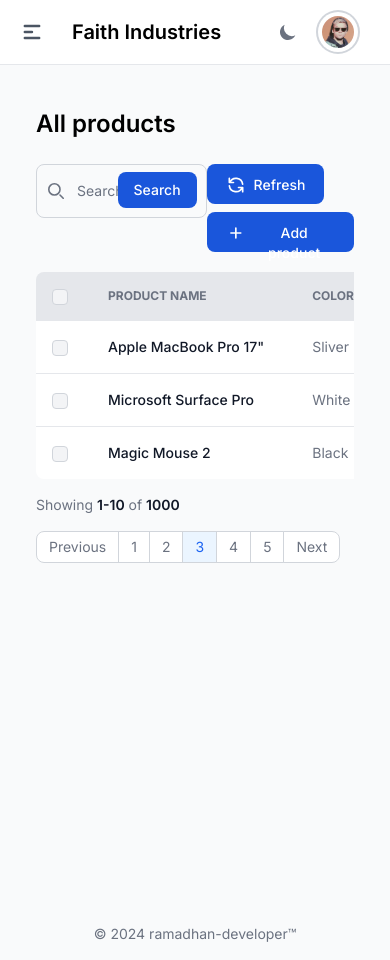
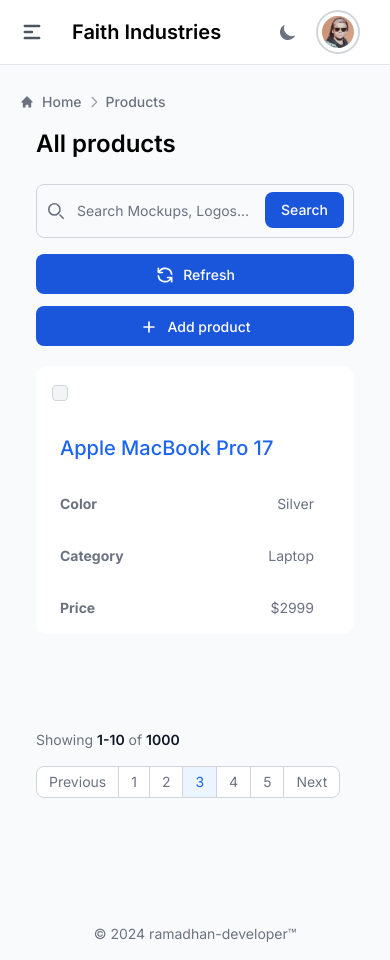
Before and after one commit to MRSA-ID/faith-industries-shop, a Next.js app: page /dashboard/products in a window 390 px wide. Built offline with nearby package versions, Linux system fonts and the light colour scheme.

Commit message:
update add breadcrumb and update responsive table

```diff
--- a/pages/dashboard/products.tsx
+++ b/pages/dashboard/products.tsx
@@ -1,8 +1,9 @@
 import dynamic from 'next/dynamic'
 import type { ReactElement } from 'react'
 import Head from 'next/head'
-import { Button, Checkbox, Table } from 'flowbite-react'
-import { HiOutlinePlusSm, HiOutlineRefresh } from 'react-icons/hi'
+import { Breadcrumb, Button, Checkbox, Table } from 'flowbite-react'
+import { HiHome, HiOutlinePlusSm, HiOutlineRefresh } from 'react-icons/hi'
+import Link from 'next/link'
 // import DashboardLayout from '@/components/dashboard/DashboardLayout'
 const DashboardLayout = dynamic(() => import('@/components/dashboard/DashboardLayout'), { ssr: false })
 
@@ -13,17 +14,36 @@
         <title>Stock Product | FTH Product</title>
       </Head>
 
+      {/* BreadCrumb */}
+      <Breadcrumb aria-label="Default breadcrumb example">
+        <Breadcrumb.Item
+          className='group cursor-pointer'
+        >
+          <Link
+            href="/dashboard"
+            className="group-hover:text-blue-600 dark:group-hover:text-white flex items-center gap-2"
+          >
+            <HiHome />
+            Home
+          </Link>
+          {/* Home */}
+        </Breadcrumb.Item>
+        {/* <Breadcrumb.Item href="#">E-commerce</Breadcrumb.Item> */}
+        <Breadcrumb.Item>Products</Breadcrumb.Item>
+      </Breadcrumb>
+      {/* End BreadCrumb */}
+
       <div className='p-4'>
         <header>
           <h2 className="mb-6 text-2xl font-semibold dark:text-white">
             All products
           </h2>
         </header>
-        <div className='mb-5 flex justify-between'>
+        <div className='mb-5 flex flex-wrap gap-4 w-full md:justify-between'>
           {/* Component input search */}
-          <form className="w-full max-w-md">
+          <form className="w-full md:max-w-md">
             <label className="mb-2 text-sm font-medium text-gray-900 sr-only dark:text-white">Search</label>
-            <div className="relative">
+            <div className="relative w-full">
                 <div className="absolute inset-y-0 start-0 flex items-center ps-3 pointer-events-none">
                     <svg className="w-4 h-4 text-gray-500 dark:text-gray-400" aria-hidden="true" xmlns="http://www.w3.org/2000/svg" fill="none" viewBox="0 0 20 20">
                         <path stroke="currentColor" stroke-linecap="round" stroke-linejoin="round" stroke-width="2" d="m19 19-4-4m0-7A7 7 0 1 1 1 8a7 7 0 0 1 14 0Z"/>
@@ -35,21 +55,22 @@
           </form>
           {/* End Component input search */}
 
-          <div className="flex flex-wrap gap-2 items-end">
-            <Button color='blue' className='h-10'>
+          <div className="flex w-full flex-wrap gap-3 md:gap-2 items-end md:w-auto">
+            <Button color='blue' className='h-10 w-full md:w-auto'>
               <HiOutlineRefresh className="mr-2 h-5 w-5" />
               Refresh
             </Button>
-            <Button color='blue' className='h-10'>
+            <Button color='blue' className='h-10 w-full md:w-auto'>
               <HiOutlinePlusSm className="mr-2 h-5 w-5" />
               Add product
             </Button>
           </div>
 
         </div>
-        <div className="overflow-x-auto">
-          <Table hoverable>
-            <Table.Head className='text-gray-500' >
+        <div className="w-full">
+          <Table className='w-full px-20 relative' hoverable>
+          {/* hidden md:table-row-group */}
+            <Table.Head className='text-gray-500 hidden md:table-row-group' >
               <Table.HeadCell className="bg-gray-200 dark:bg-gray-700 p-4">
                 <Checkbox className='checked:text-blue-600 focus:ring-blue-300 dark:focus:ring-blue-600' />
               </Table.HeadCell>
@@ -61,24 +82,53 @@
                 <span className="sr-only">Edit</span>
               </Table.HeadCell>
             </Table.Head>
-            <Table.Body className="divide-y">
-              <Table.Row className="bg-white dark:border-gray-700 dark:bg-gray-800">
-                <Table.Cell className="p-4">
+            <Table.Body className="divide-y w-full ">
+              <Table.Row className="bg-white block mb-20 rounded-xl md:table-row dark:border-gray-700 dark:bg-gray-800">
+                <Table.Cell className="p-4 md:table-cell">
                   <Checkbox className='checked:text-blue-600 focus:ring-blue-300 dark:focus:ring-blue-600' />
                 </Table.Cell>
-                <Table.Cell className="whitespace-nowrap font-medium text-gray-900 dark:text-white">
-                  {'Apple MacBook Pro 17"'}
+                <Table.Cell className="flex w-full justify-between text-xl md:table-cell md:whitespace-nowrap font-medium text-blue-600 dark:text-blue-400 md:dark:text-white">
+                  {/* title in mobile */}
+                  {/* <span className='font-bold capitalize dark:text-white'>
+                    Product name
+                  </span> */}
+                  {'Apple MacBook Pro 17'}
                 </Table.Cell>
-                <Table.Cell>Sliver</Table.Cell>
-                <Table.Cell>Laptop</Table.Cell>
-                <Table.Cell>$2999</Table.Cell>
-                <Table.Cell>
+                <Table.Cell className='flex justify-between md:table-cell'>
+                  <span className='font-bold capitalize dark:text-white md:hidden'>
+                    Color
+                  </span>
+                  <span className='pr-4'>
+                    Silver
+                  </span>
+                </Table.Cell>
+                <Table.Cell className='flex justify-between md:table-cell'>
+                  <span className='font-bold capitalize dark:text-white md:hidden'>
+                    Category
+                  </span>
+                  <span className='pr-4'>
+                    Laptop
+                  </span>
+                </Table.Cell>
+                <Table.Cell className='flex justify-between md:table-cell'>
+                  <span className='font-bold capitalize dark:text-white md:hidden'>
+                    price
+                  </span>
+                  <span className='pr-4'>
+                    $2999
+                  </span>
+                </Table.Cell>
+                <Table.Cell className='hidden md:inline-block'>
                   <a href="#" className="font-medium text-cyan-600 hover:underline dark:text-cyan-500">
                     Edit
                   </a>
                 </Table.Cell>
+
+                {/* <Table.Cell className='flex flex-col  text-gray-900 dark:text-white'>
+                  Product name
+                </Table.Cell> */}
               </Table.Row>
-              <Table.Row className="bg-white dark:border-gray-700 dark:bg-gray-800">
+              {/* <Table.Row className="bg-white block md:table-row dark:border-gray-700 dark:bg-gray-800">
                 <Table.Cell className="p-4">
                   <Checkbox className='checked:text-blue-600 focus:ring-blue-300 dark:focus:ring-blue-600' />
                 </Table.Cell>
@@ -94,7 +144,7 @@
                   </a>
                 </Table.Cell>
               </Table.Row>
-              <Table.Row className="bg-white dark:border-gray-700 dark:bg-gray-800">
+              <Table.Row className="bg-white block md:table-row dark:border-gray-700 dark:bg-gray-800">
                 <Table.Cell className="p-4">
                   <Checkbox className='checked:text-blue-600 focus:ring-blue-300 dark:focus:ring-blue-600' />
                 </Table.Cell>
@@ -107,7 +157,7 @@
                     Edit
                   </a>
                 </Table.Cell>
-              </Table.Row>
+              </Table.Row> */}
             </Table.Body>
           </Table>
           <nav className="flex  w-full items-center flex-column flex-wrap md:flex-row justify-between pt-4" aria-label="Table navigation">
```
